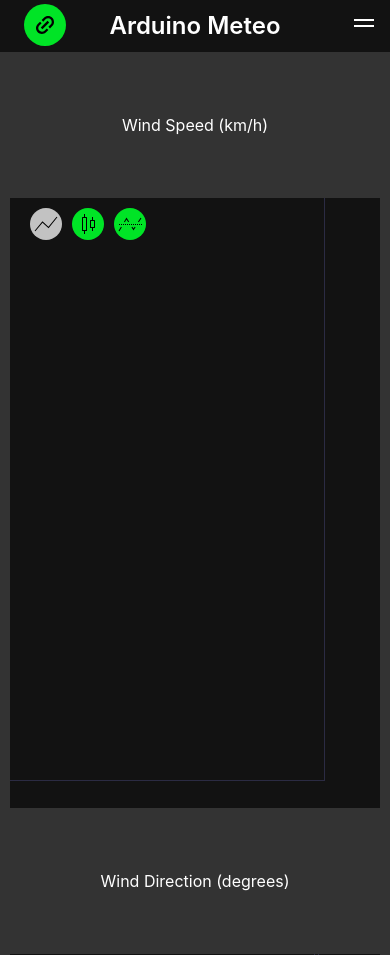
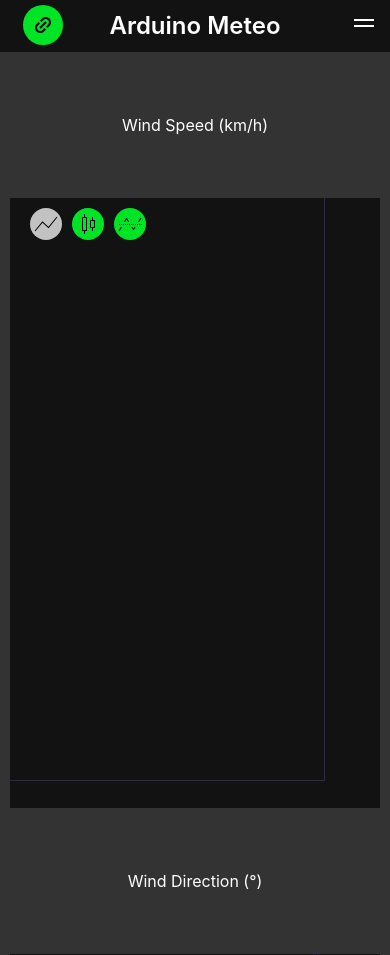
Before and after one commit to TheStef56/arduino_meteo, a Flask app: page / in a window 390 px wide. Shown: the top 955 px of the page. Run offline with Flask 3, Linux system fonts and the light colour scheme; data that the repository does not hold is empty; parts of the project's set-up code (start-up, migrations or seed data) failed here and were passed over.

Commit message:
fixing layout

```diff
--- a/static/css/style.css
+++ b/static/css/style.css
@@ -228,3 +228,21 @@ canvas, table {
         left: 24px;
     }
 }
+
+@media screen and (max-width: 440px) {
+    #toggle-link {
+        width: 40px;
+        height: 40px;
+        top: 5px;
+        left: 23px;
+    }
+}
+
+@media screen and (max-width: 330px) {
+    #toggle-link {
+        width: 38px;
+        height: 38px;
+        top: 7px;
+        left: 22px;
+    }
+}
--- a/templates/index.html
+++ b/templates/index.html
@@ -109,7 +109,7 @@
                     </div>
                 </div>
             <div class="chart-container" id="wind-direction-chart">
-                <h2 class="text-white">Wind Direction (degrees)</h2>
+                <h2 class="text-white">Wind Direction (°)</h2>
                 <div class="chart-type">
                     <div class="chart-type-icon-button active baseline" chart-id="5">
                         <svg xmlns="http://www.w3.org/2000/svg" viewBox="0 0 28 28" width="28" height="28">
@@ -145,7 +145,7 @@
                 </div>
             </div>
             <div class="chart-container" id="bmp-chart">
-                <h2 class="text-white">Barometric pressure (hPa)</h2>
+                <h2 class="text-white">Pressure (hPa)</h2>
                 <div class="chart-type">
                     <div class="chart-type-icon-button active baseline" chart-id="3">
                         <svg xmlns="http://www.w3.org/2000/svg" viewBox="0 0 28 28" width="28" height="28">
```
